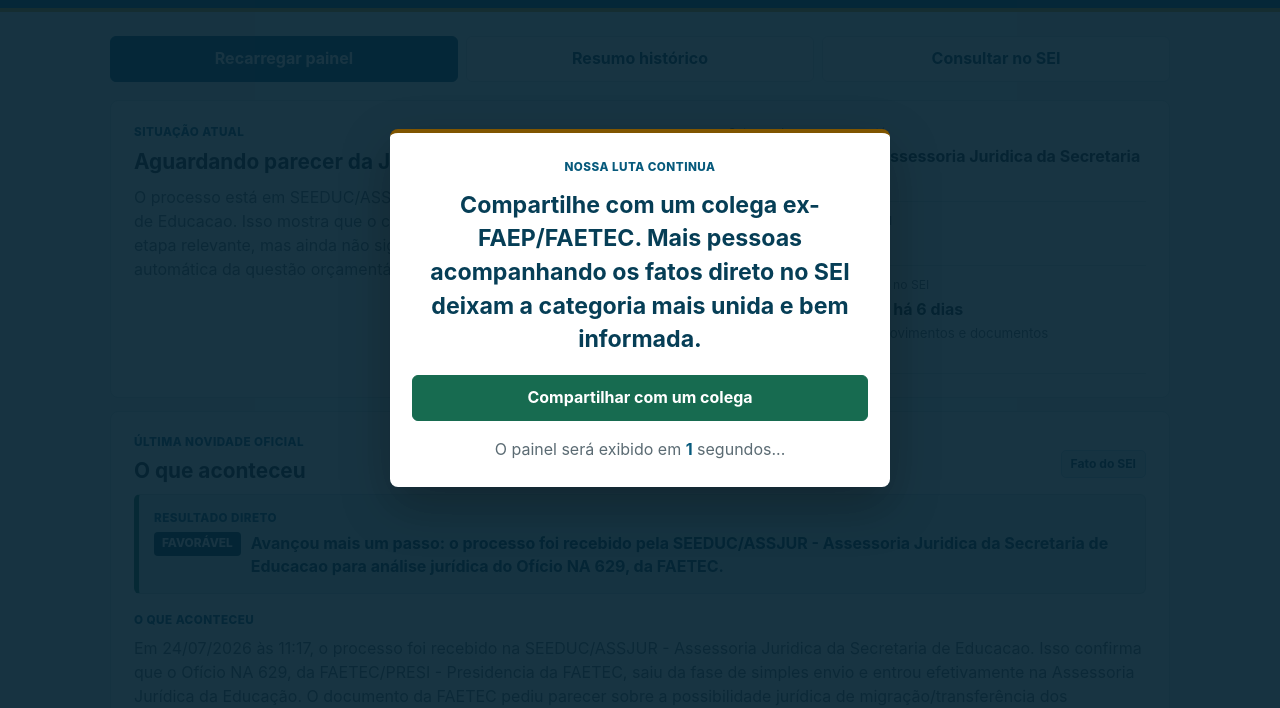
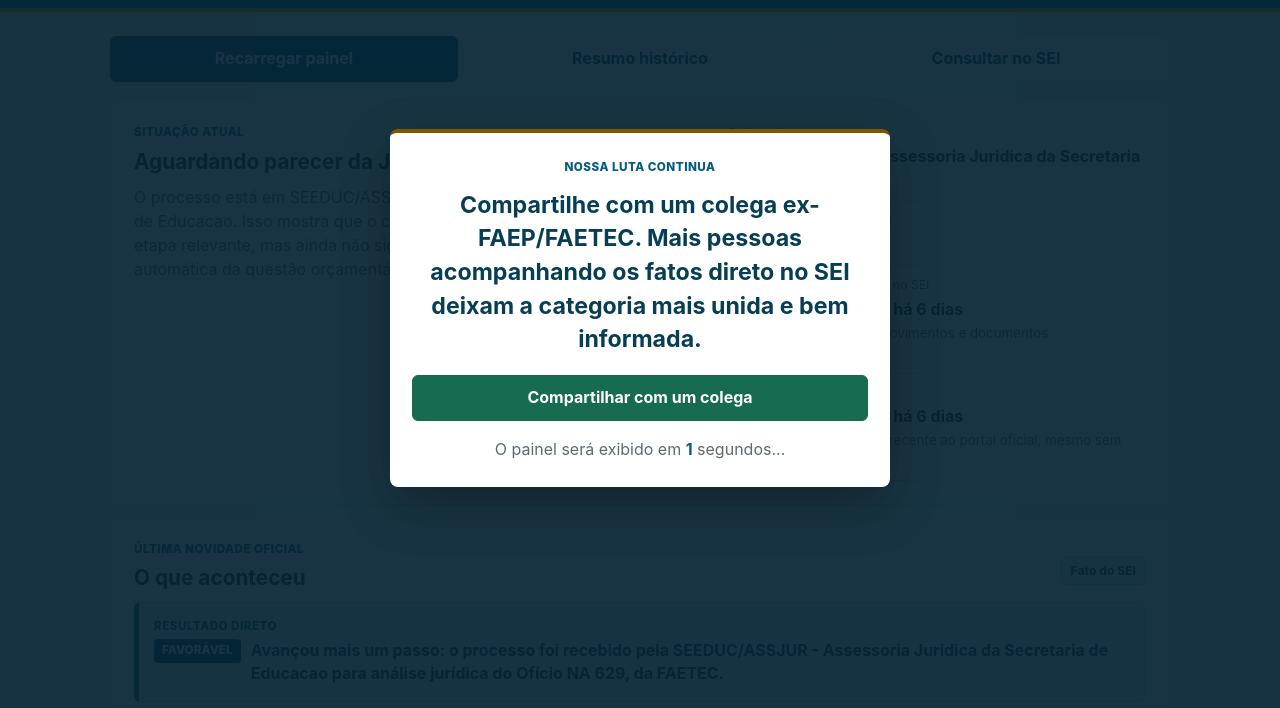
Before and after one commit to acecarmorj/processo, a website: page index.html in a window 1280 px wide. Shown: the part 92-800 px from the top of the page. Drawn offline with Linux system fonts and the light colour scheme; no server answers.

Commit message:
Explica etapa juridica e registra ultima verificacao

```diff
--- a/app.js
+++ b/app.js
@@ -19,6 +19,7 @@ const ui = {
   currentUnit: document.querySelector("#currentUnit"),
   lastMovement: document.querySelector("#lastMovement"),
   generatedAt: document.querySelector("#generatedAt"),
+  lastCheckedAt: document.querySelector("#lastCheckedAt"),
   analysisTitle: document.querySelector("#analysisTitle"),
   analysisText: document.querySelector("#analysisText"),
   verdictBox: document.querySelector("#verdictBox"),
@@ -713,6 +714,7 @@ function render(data, old) {
   ui.currentUnit.textContent = latest?.unit ? readableUnit(latest.unit) : "-";
   ui.lastMovement.textContent = latest?.dateTime || "-";
   ui.generatedAt.textContent = formatGeneratedAt(data.generatedAt);
+  ui.lastCheckedAt.textContent = formatGeneratedAt(data.lastCheckedAt || data.generatedAt);
   ui.officialLink.href = data.officialUrl;
 
   ui.analysisTitle.textContent = "O que aconteceu";
--- a/index.html
+++ b/index.html
@@ -66,6 +66,11 @@
             <dt>Última novidade encontrada no SEI</dt>
             <dd id="generatedAt">-</dd>
             <small>O painel procura novos movimentos e documentos automaticamente.</small>
+          </div>
+          <div>
+            <dt>Última verificação no SEI</dt>
+            <dd id="lastCheckedAt">-</dd>
+            <small>Horário da consulta mais recente ao portal oficial, mesmo sem andamento novo.</small>
           </div>
         </dl>
       </section>
```
